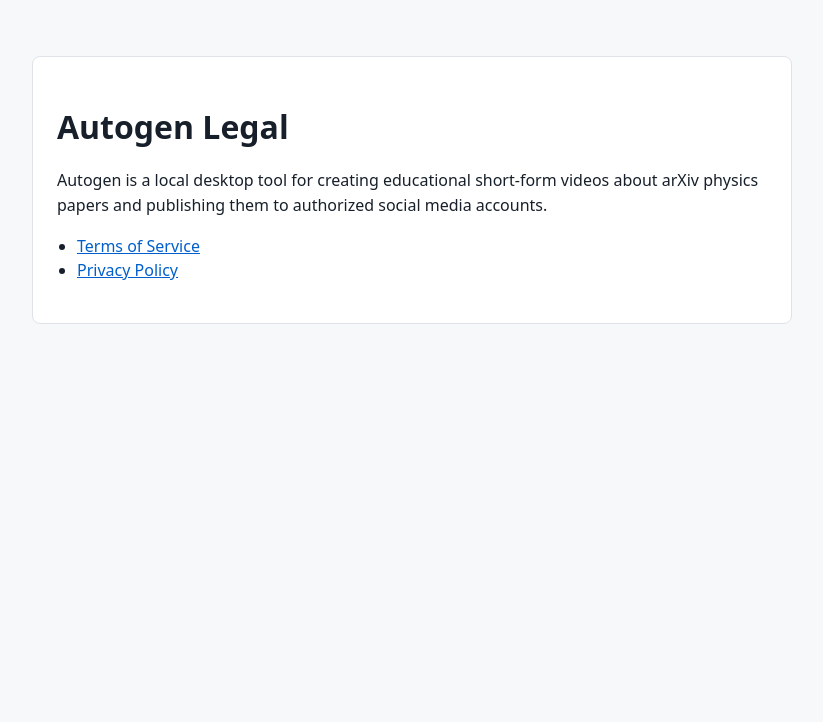
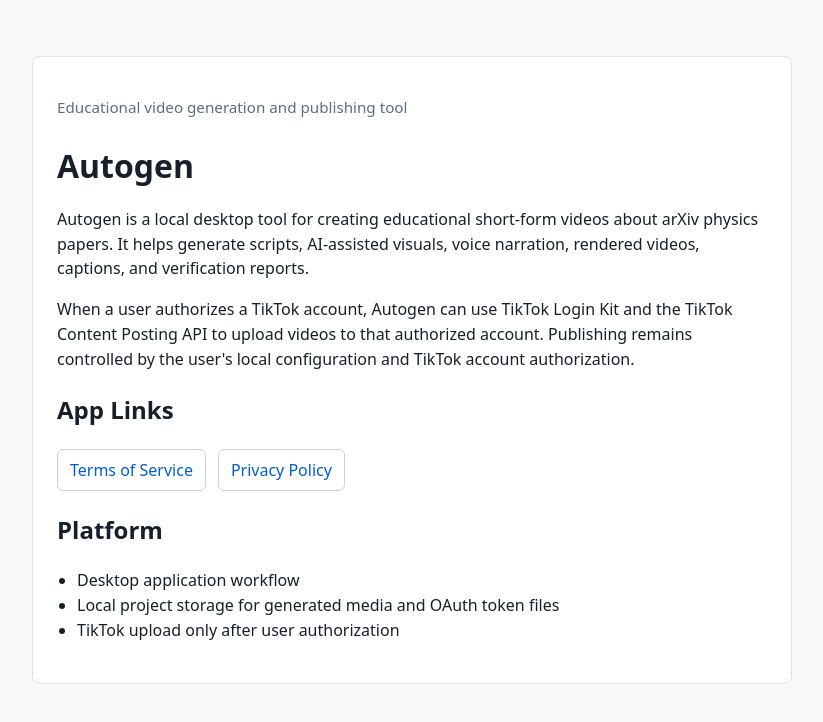
Before and after one commit to ReplicaWormhole/autogen-legal, a plain HTML site: page index.html in a window 1280 px wide. Shown: the whole page, without its empty margins (228-1051 px from the left). Drawn offline with Linux system fonts and the light colour scheme.

Commit message:
Make root page the Autogen homepage

```diff
--- a/index.html
+++ b/index.html
@@ -3,7 +3,7 @@
   <head>
     <meta charset="utf-8">
     <meta name="viewport" content="width=device-width, initial-scale=1">
-    <title>Autogen Legal</title>
+    <title>Autogen</title>
     <style>
       body {
         font-family: system-ui, -apple-system, BlinkMacSystemFont, "Segoe UI", sans-serif;
@@ -30,6 +30,26 @@
         border-radius: 8px;
         padding: 24px;
       }
+      .eyebrow {
+        color: #5d6d7e;
+        font-size: 0.95rem;
+        margin-bottom: 0;
+      }
+      .links {
+        display: flex;
+        flex-wrap: wrap;
+        gap: 12px;
+        list-style: none;
+        padding-left: 0;
+      }
+      .links a {
+        display: inline-block;
+        border: 1px solid #c8d1dc;
+        border-radius: 6px;
+        padding: 8px 12px;
+        text-decoration: none;
+        background: #fff;
+      }
       ul {
         padding-left: 1.25rem;
       }
@@ -38,15 +58,30 @@
   <body>
     <main>
       <div class="panel">
-        <h1>Autogen Legal</h1>
+        <p class="eyebrow">Educational video generation and publishing tool</p>
+        <h1>Autogen</h1>
         <p>
           Autogen is a local desktop tool for creating educational short-form
-          videos about arXiv physics papers and publishing them to authorized
-          social media accounts.
+          videos about arXiv physics papers. It helps generate scripts,
+          AI-assisted visuals, voice narration, rendered videos, captions, and
+          verification reports.
         </p>
-        <ul>
+        <p>
+          When a user authorizes a TikTok account, Autogen can use TikTok Login
+          Kit and the TikTok Content Posting API to upload videos to that
+          authorized account. Publishing remains controlled by the user's local
+          configuration and TikTok account authorization.
+        </p>
+        <h2>App Links</h2>
+        <ul class="links">
           <li><a href="terms.html">Terms of Service</a></li>
           <li><a href="privacy.html">Privacy Policy</a></li>
+        </ul>
+        <h2>Platform</h2>
+        <ul>
+          <li>Desktop application workflow</li>
+          <li>Local project storage for generated media and OAuth token files</li>
+          <li>TikTok upload only after user authorization</li>
         </ul>
       </div>
     </main>
```
